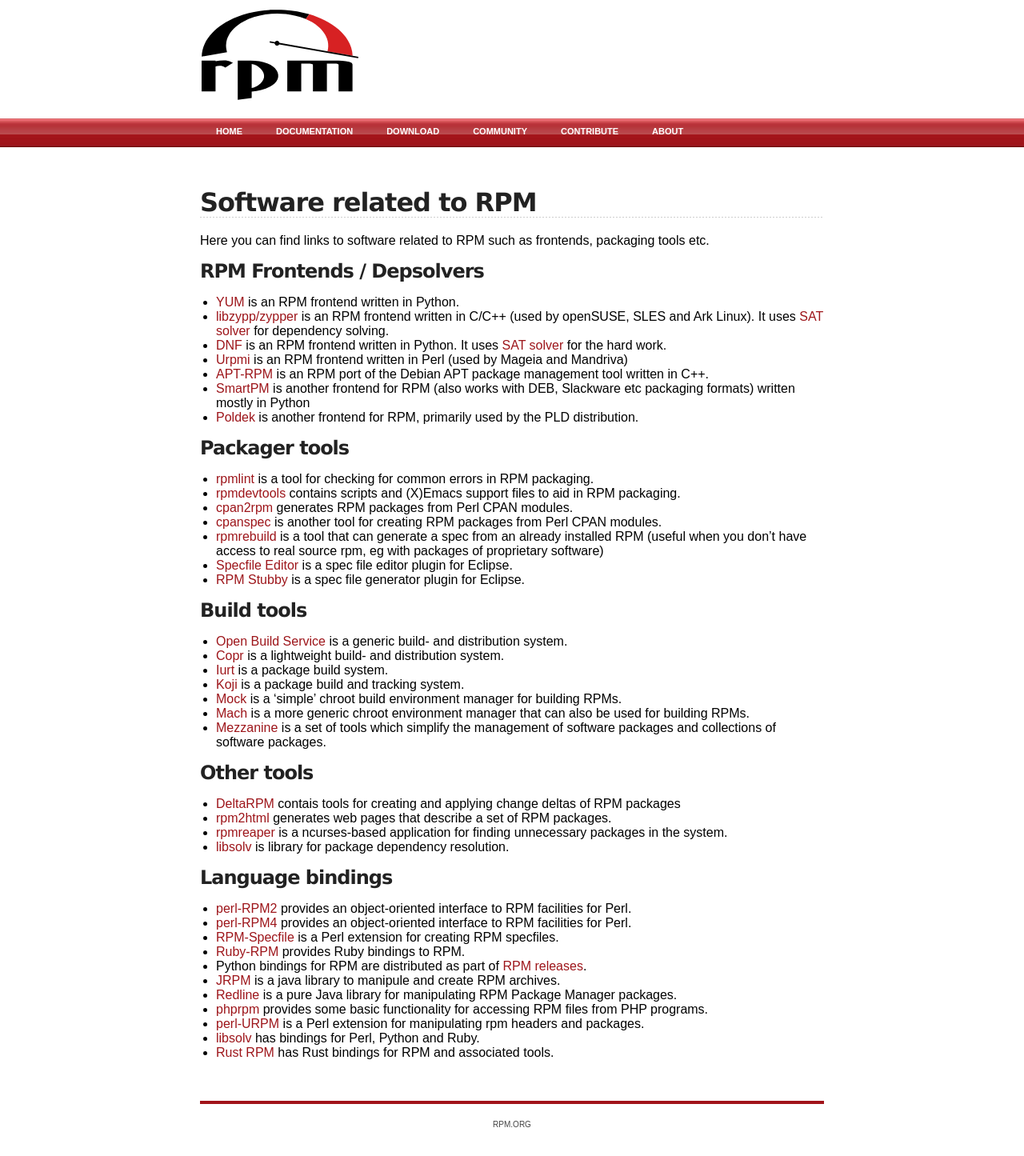
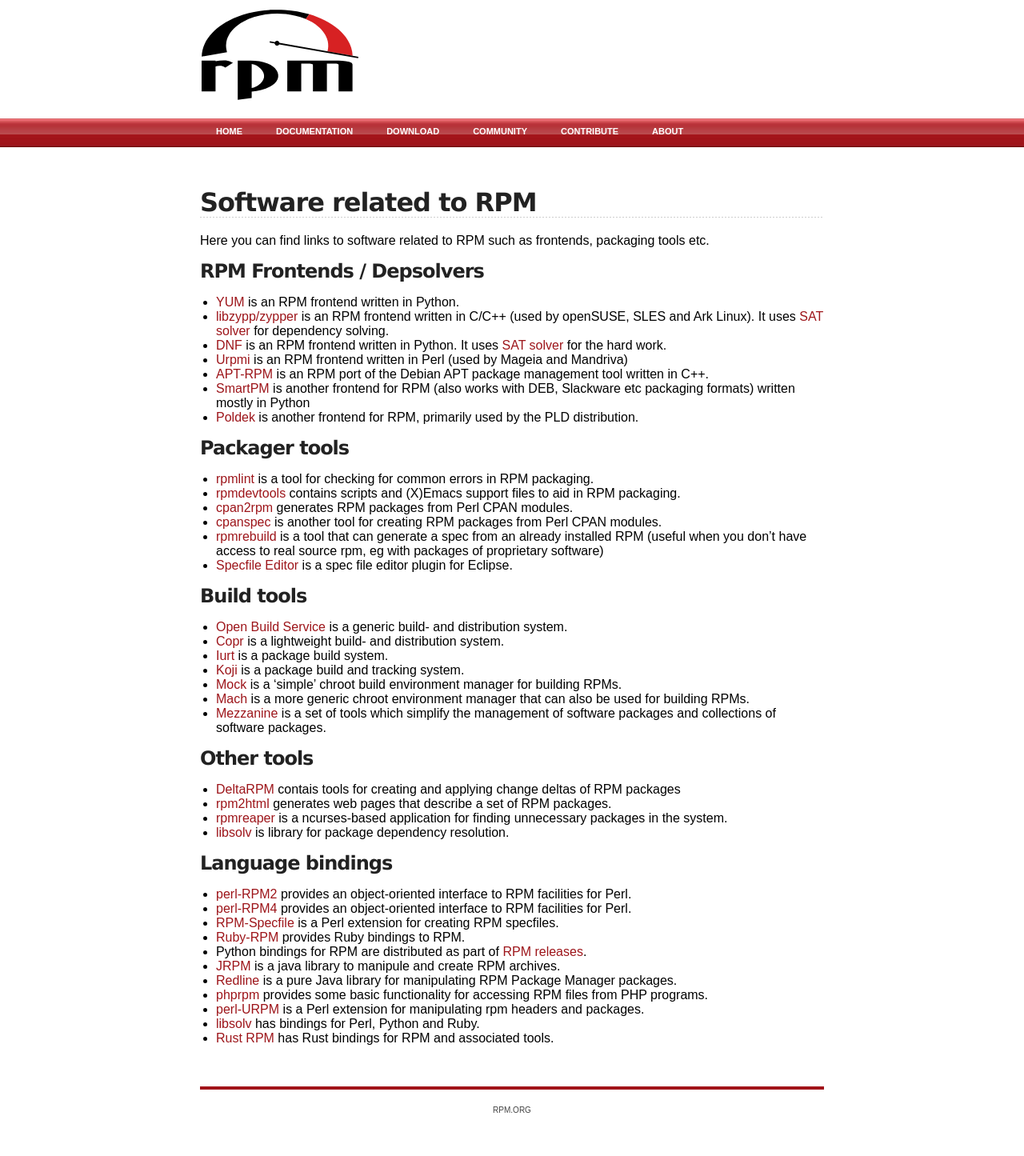
Before and after one commit to rpm-software-management/rpm-web, a Jekyll site: the page built from software.md, in a window 1280 px wide. Shown: the whole page at 80% size. Built offline with Jekyll 4.4.1, drawn with Linux system fonts in a browser that asks for light colours.

Commit message:
Remove RPM Stuppy from software list
as it seems like the project no longer exists

```diff
--- a/software.md
+++ b/software.md
@@ -23,7 +23,6 @@ Here you can find links to software related to RPM such as frontends, packaging
 * [cpanspec](http://cpanspec.sourceforge.net/) is another tool for creating RPM packages from Perl CPAN modules.
 * [rpmrebuild](http://rpmrebuild.sourceforge.net/) is a tool that can generate a spec from an already installed RPM (useful when you don't have access to real source rpm, eg with packages of proprietary software)
 * [Specfile Editor](http://www.eclipse.org/linuxtools/projectPages/specfile/) is a spec file editor plugin for Eclipse.
-* [RPM Stubby](http://www.eclipse.org/linuxtools/projectPages/rpmstubby/) is a spec file generator plugin for Eclipse.
 
 ### Build tools
 * [Open Build Service](http://openbuildservice.org/) is a generic build- and distribution system.
```
